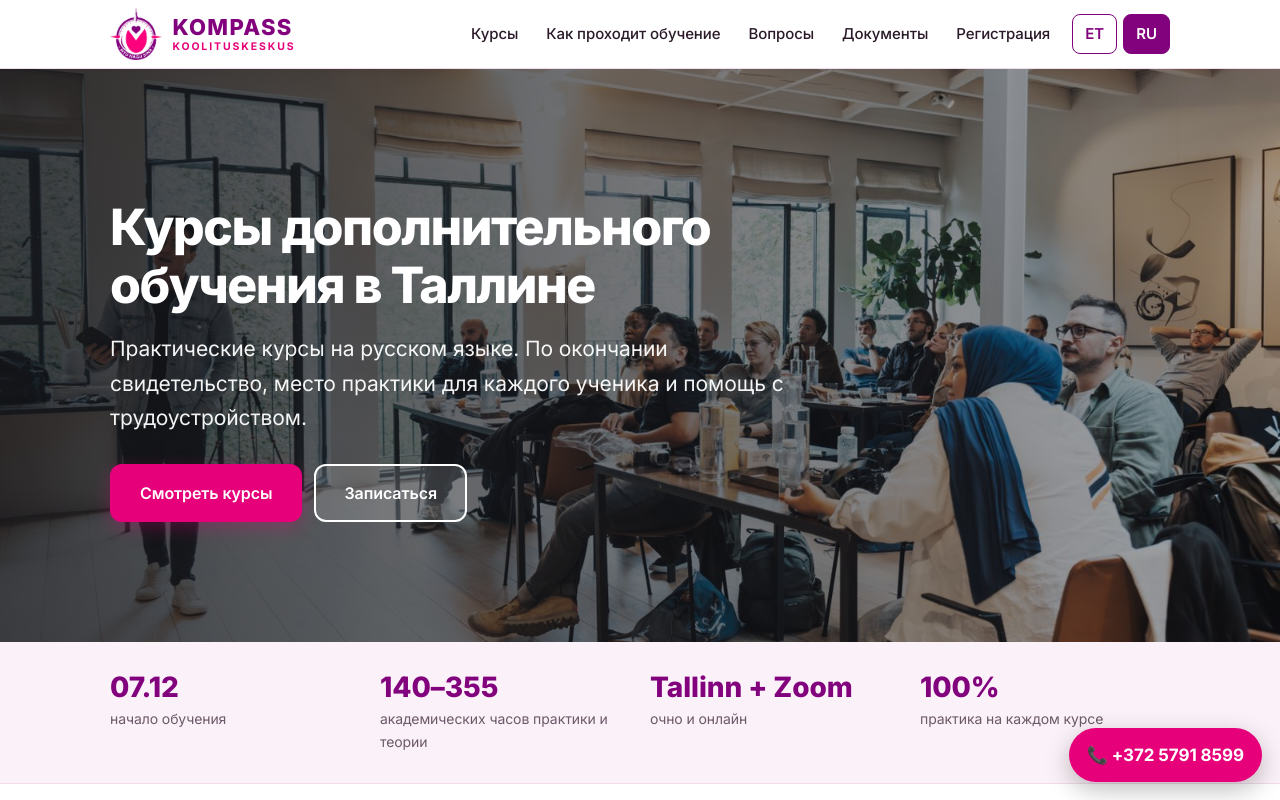
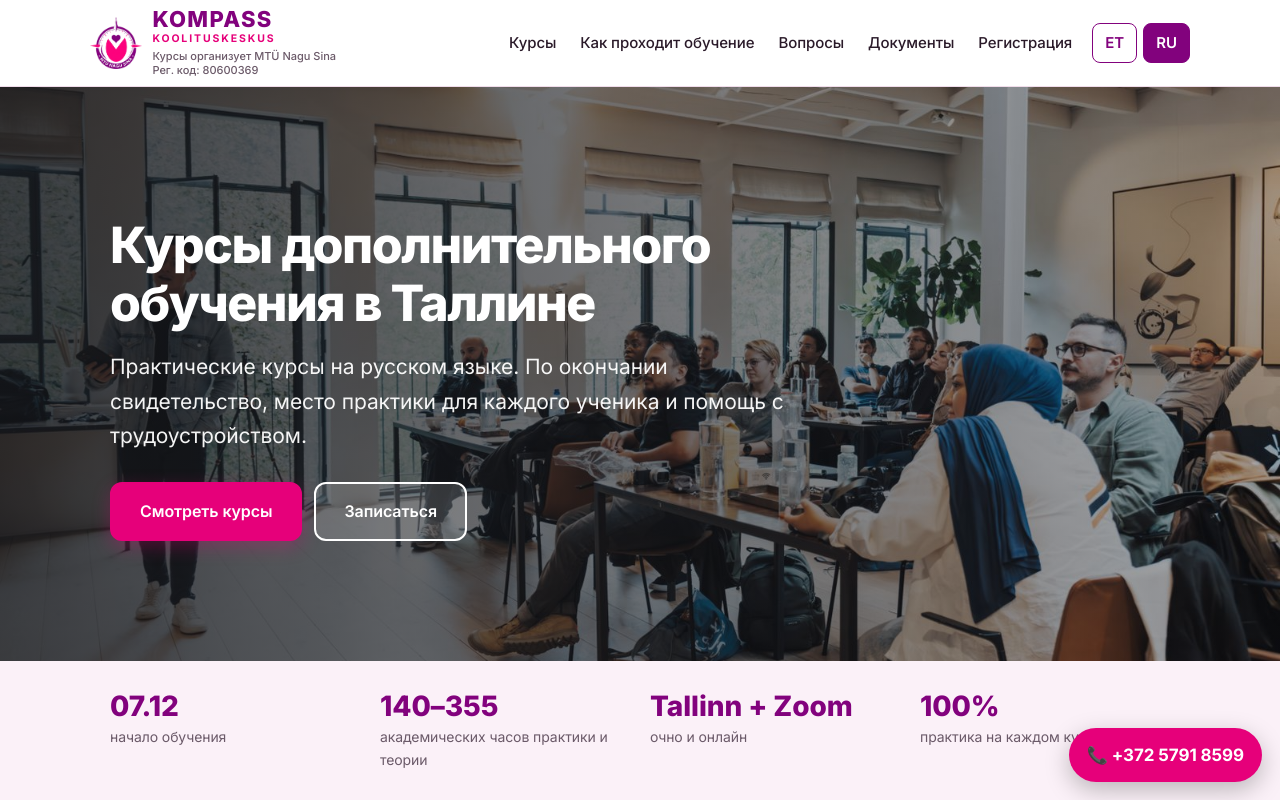
Before and after one commit to rzabeyda/lera2, a plain HTML site: page index.html in a window 1280 px wide. Shown: the top 800 px of the page. Drawn offline with Linux system fonts and the light colour scheme.

Commit message:
В шапке: курсы организует MTÜ Nagu Sina, рег. код
Co-Authored-By: Claude Opus 5.5 <noreply@anthropic.com>
Claude-Session: https://claude.ai/code/session_01RQUoyF6V7RWNvf6pAS6rsQ

```diff
--- a/index.html
+++ b/index.html
@@ -18,11 +18,13 @@ body{margin:0;font:17px/1.65 Inter,system-ui,-apple-system,"Segoe UI",Roboto,Ari
 a{color:var(--c)}
 .wrap{max-width:1100px;margin:0 auto;padding:0 20px}.narrow{max-width:800px}
 header{position:sticky;top:0;background:rgba(255,255,255,.94);backdrop-filter:blur(10px);border-bottom:1px solid #f0dcea;z-index:10}
-.bar{display:flex;align-items:center;justify-content:space-between;gap:16px;min-height:68px;flex-wrap:wrap}
+.bar{display:flex;align-items:center;justify-content:space-between;gap:16px;min-height:68px;flex-wrap:wrap;padding:8px 0}
 .logo{display:flex;align-items:center;gap:10px;font-weight:800;font-size:22px;letter-spacing:.06em;text-decoration:none;color:#82027d;line-height:1}.logo img{height:52px;width:auto;display:block}
 .logo small{display:block;margin-top:4px;font-size:10.5px;font-weight:700;color:#e6007a;letter-spacing:.18em}
+.logo em{display:block;margin-top:4px;font-style:normal;font-size:11px;font-weight:500;color:var(--m);letter-spacing:0;line-height:1.35}.logo em i{display:block;font-style:normal}
+.logo{min-width:0;flex:0 1 auto}
 nav{display:flex;gap:4px;flex-wrap:wrap;align-items:center}
-nav a{text-decoration:none;color:var(--t);padding:8px 12px;border-radius:8px;font-size:15px;font-weight:500}
+nav a{text-decoration:none;color:var(--t);padding:8px 10px;border-radius:8px;font-size:15px;font-weight:500}
 nav a:hover{background:var(--bg);color:var(--c)}
 nav button{font:inherit;font-size:15px;font-weight:600;border:1px solid var(--c);color:var(--c);background:none;padding:7px 12px;border-radius:8px;margin-left:6px;cursor:pointer}
 nav button.on{background:var(--c);color:#fff}
@@ -84,7 +86,7 @@ footer{background:#3a0638;color:#ecd6e8;padding:34px 0;font-size:15px}footer a{c
 </head>
 <body>
 <header><div class="wrap bar">
-<a class="logo" href="#top"><img src="img/ns-logo.png?v=7" alt="MTÜ Nagu Sina" width="44" height="44"><span>KOMPASS<small>KOOLITUSKESKUS</small></span></a>
+<a class="logo" href="#top"><img src="img/ns-logo.png?v=7" alt="MTÜ Nagu Sina" width="44" height="44"><span>KOMPASS<small>KOOLITUSKESKUS</small><em><i data-i="org"></i><i data-i="org2"></i></em></span></a>
 <input type="checkbox" id="m"><label class="burger" for="m">☰</label>
 <nav>
 <a href="#kursused" data-i="n1"></a><a href="#kuidas" data-i="n4"></a><a href="#faq" data-i="n6"></a><a href="#docs" data-i="n5"></a><a href="#reg" data-i="n2"></a>
@@ -196,7 +198,7 @@ s3t:"Õpe",s3:"Teooria klassis Liimi 1 (osa kursustest ka Zoomis) ja praktika.",
 s4t:"Tunnistus",s4:"Test, praktika ja tunnistus. Aitame töö leidmisel.",
 fn:"Nimi",ph:"Telefon",em:"E-post",ms:"Küsimus (valikuline)",ag:"Nõustun isikuandmete töötlemisega registreerumise eesmärgil.",sb:"Saada avaldus",
 ok:"Aitäh! Avaldus on vastu võetud. Saatke ka avanenud e-kiri, siis vastame kiiremini.",er:"Viga. Helistage +372 5791 8599.",
-h:"akad. tundi",pl:"Liimi 1, Tallinn",ln:"Õppekeel: vene",rg:"Registreeru",pr:"Programm",tc:"Koolitajad:",pd:"Programm (PDF, ET/RU)",
+h:"akad. tundi",pl:"Liimi 1, Tallinn",ln:"Õppekeel: vene",rg:"Registreeru",pr:"Programm",org:"Koolitusi korraldab MTÜ Nagu Sina",org2:"Registrikood: 80600369",tc:"Koolitajad:",pd:"Programm (PDF, ET/RU)",
 i1t:"Õppekeskkond",i1:"Klassiruumid vastavad töötervishoiu nõuetele, kaasaegne esitlustehnika, paberkandjal jaotusmaterjal, internet igaühele, tee/kohvi paus igal õppepäeval.",
 i2t:"Tagastus",i2:"Õppetasu tagastatakse täielikult, kui loobute enne koolituse algust ja kulusid pole tekkinud. Pärast algust üldjuhul ei tagastata. Kui kursus jääb ära meie poolt, tagastame kogu summa 14 päeva jooksul.",
 i3t:"Väljaarvamine",i3:"Väljaarvamine on võimalik omal soovil, rikkumise või õppekava mittetäitmise korral. Otsuse teeb õppekeskuse juht.",
@@ -212,7 +214,7 @@ s3t:"Обучение",s3:"Теория в аудитории на Liimi 1 (ча
 s4t:"Свидетельство",s4:"Тест, практика и свидетельство. Помогаем с трудоустройством.",
 fn:"Имя",ph:"Телефон",em:"E-mail",ms:"Вопрос (необязательно)",ag:"Согласен на обработку персональных данных для целей регистрации.",sb:"Отправить заявку",
 ok:"Спасибо! Заявка принята. Отправьте и открывшееся письмо, так мы ответим быстрее.",er:"Ошибка. Позвоните +372 5791 8599.",
-h:"ак. часов",pl:"Liimi 1, Таллин",ln:"Язык обучения: русский",rg:"Записаться",pr:"Программа",tc:"Преподаватели:",pd:"Программа (PDF, ET/RU)",
+h:"ак. часов",pl:"Liimi 1, Таллин",ln:"Язык обучения: русский",rg:"Записаться",pr:"Программа",org:"Курсы организует MTÜ Nagu Sina",org2:"Рег. код: 80600369",tc:"Преподаватели:",pd:"Программа (PDF, ET/RU)",
 i1t:"Учебная среда",i1:"Аудитории соответствуют требованиям охраны труда, современная техника, раздаточные материалы на бумаге, интернет для каждого, перерыв на чай/кофе в каждый учебный день.",
 i2t:"Возврат",i2:"Стоимость возвращается полностью при отказе до начала курса, если расходов ещё не было. После начала, как правило, не возвращается. Если курс отменяем мы, вернём всю сумму в течение 14 дней.",
 i3t:"Отчисление",i3:"Отчисление возможно по собственному заявлению, при нарушениях или невыполнении программы. Решение принимает руководитель центра.",
```
